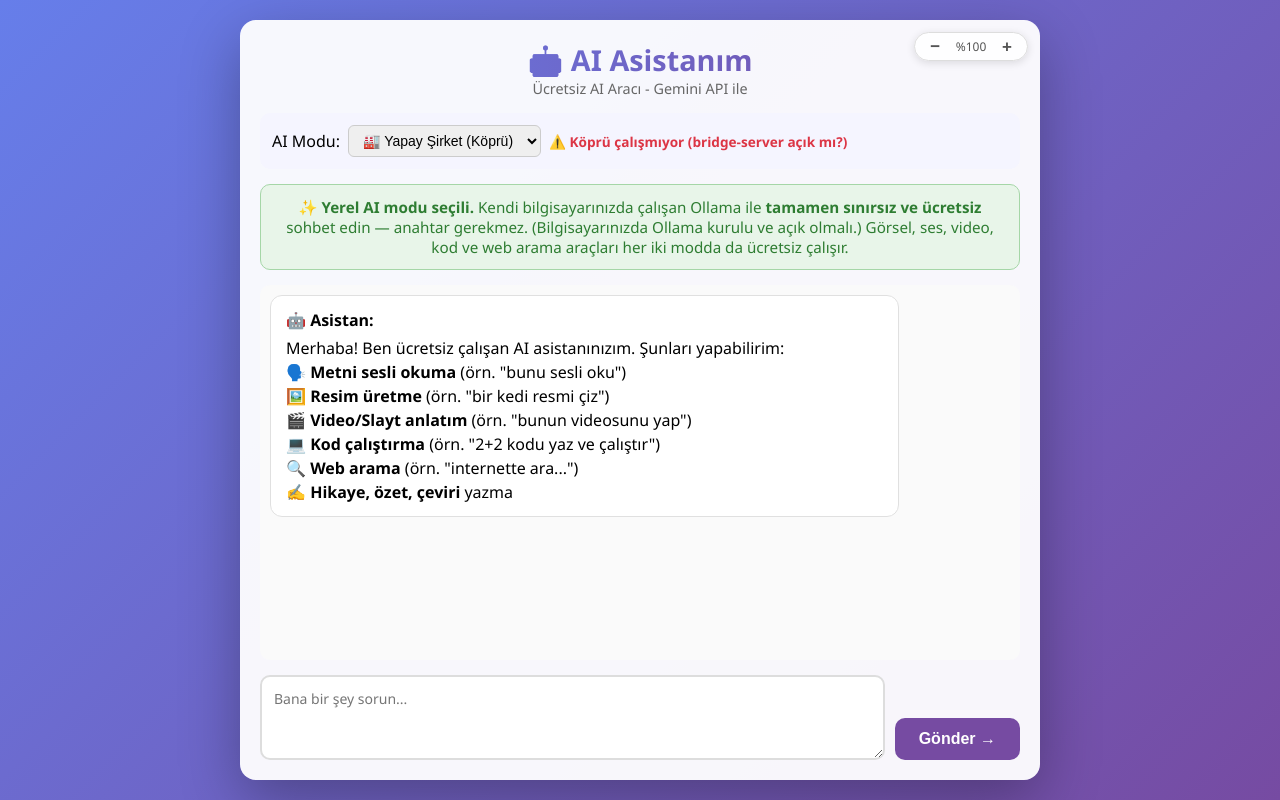
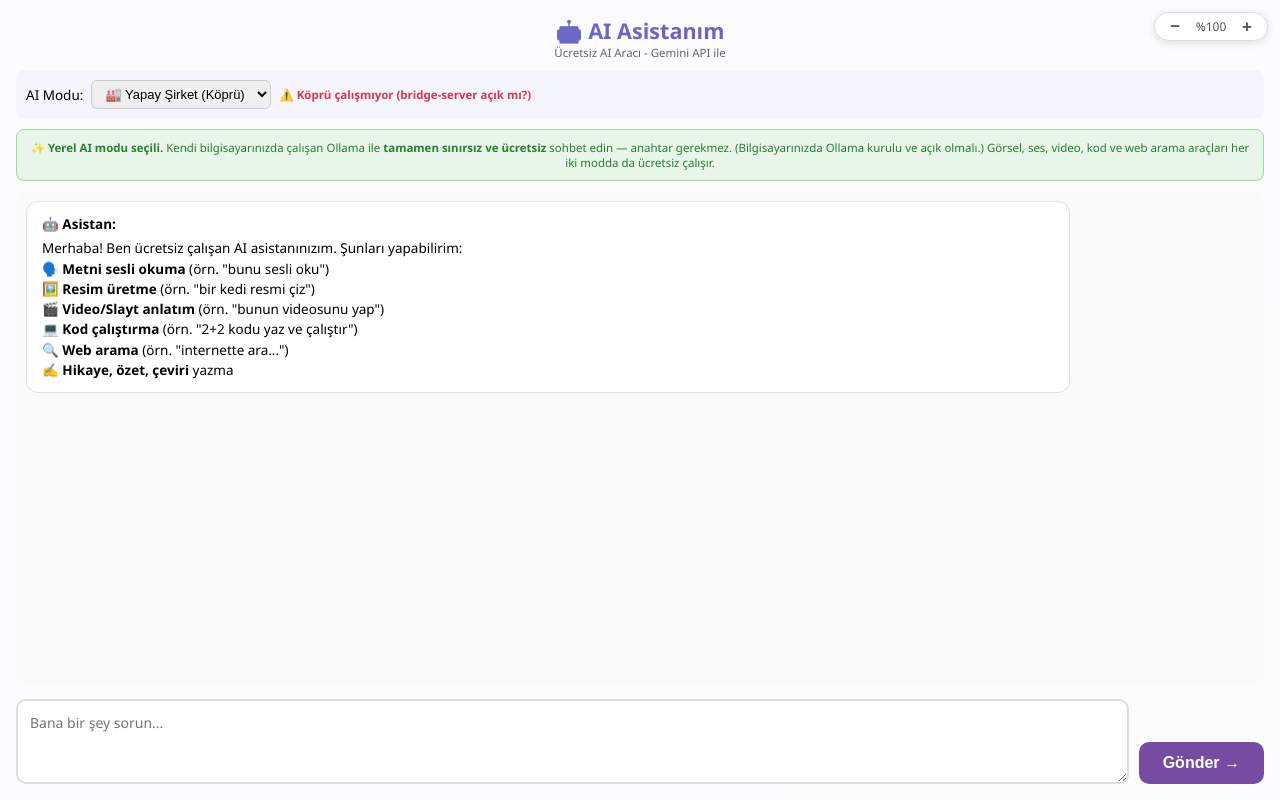
Before and after one commit to ahmetks55/ai-asistanim, a plain HTML site: page index.html in a window 1280 px wide. Drawn offline with Linux system fonts and the light colour scheme; no server answers.

Commit message:
style: siteyi tam ekran yap - ortadaki karti kaldir (kenarlik/radius/golge yok) - body padding 0, .container max-width yok, height 100vh, border-radius/golge kaldirildi

```diff
--- a/style.css
+++ b/style.css
@@ -1,3 +1,7 @@
+html {
+  font-size: 13.5px;
+}
+
 * {
   margin: 0;
   padding: 0;
@@ -9,21 +13,20 @@ body {
   background: linear-gradient(135deg, #667eea 0%, #764ba2 100%);
   min-height: 100vh;
   display: flex;
-  justify-content: center;
-  padding: 20px;
+  padding: 0;
 }
 
 .container {
   position: relative;
   width: 100%;
-  max-width: 800px;
-  background: rgba(255, 255, 255, 0.95);
-  border-radius: 16px;
-  box-shadow: 0 20px 60px rgba(0,0,0,0.3);
-  padding: 20px;
+  max-width: none;
+  background: rgba(255, 255, 255, 0.98);
+  border-radius: 0;
+  box-shadow: none;
+  padding: 16px;
   display: flex;
   flex-direction: column;
-  max-height: 95vh;
+  height: 100vh;
 }
 
 .zoom-control {
@@ -65,11 +68,11 @@ body {
 
 header {
   text-align: center;
-  margin-bottom: 15px;
+  margin-bottom: 10px;
 }
 
 header h1 {
-  font-size: 1.8rem;
+  font-size: 1.6rem;
   background: linear-gradient(90deg, #667eea, #764ba2);
   -webkit-background-clip: text;
   -webkit-text-fill-color: transparent;
@@ -77,17 +80,17 @@ header h1 {
 
 .subtitle {
   color: #666;
-  font-size: 0.9rem;
+  font-size: 0.85rem;
 }
 
 .notice {
   background: #e8f5e9;
   border: 1px solid #a5d6a7;
   color: #2e7d32;
-  padding: 12px 15px;
-  border-radius: 10px;
-  margin-bottom: 15px;
-  font-size: 0.95rem;
+  padding: 10px 12px;
+  border-radius: 8px;
+  margin-bottom: 10px;
+  font-size: 0.85rem;
   text-align: center;
 }
 
@@ -100,16 +103,16 @@ header h1 {
 }
 
 .mode-select select {
-  padding: 6px 10px;
+  padding: 5px 9px;
   border-radius: 6px;
   border: 1px solid #ccc;
-  font-size: 14px;
+  font-size: 13px;
 }
 
 .cloud-fields {
   display: flex;
   flex-wrap: wrap;
-  gap: 8px;
+  gap: 6px;
   align-items: center;
   width: 100%;
 }
@@ -118,21 +121,21 @@ header h1 {
   display: flex;
   flex-wrap: wrap;
   flex-direction: column;
-  gap: 8px;
+  gap: 6px;
   align-items: stretch;
-  padding: 12px;
+  padding: 10px;
   background: #f5f5ff;
-  border-radius: 10px;
-  margin-bottom: 15px;
+  border-radius: 8px;
+  margin-bottom: 10px;
 }
 
 .settings input[type="password"] {
   flex: 1;
-  min-width: 200px;
-  padding: 10px;
+  min-width: 180px;
+  padding: 8px;
   border: 2px solid #ddd;
   border-radius: 8px;
-  font-size: 14px;
+  font-size: 13px;
 }
 
 .settings input[type="password"]:focus {
@@ -141,13 +144,14 @@ header h1 {
 }
 
 .settings button {
-  padding: 10px 16px;
+  padding: 8px 14px;
   background: #667eea;
   color: white;
   border: none;
   border-radius: 8px;
   cursor: pointer;
   font-weight: 600;
+  font-size: 13px;
   transition: background 0.2s;
 }
 
```
